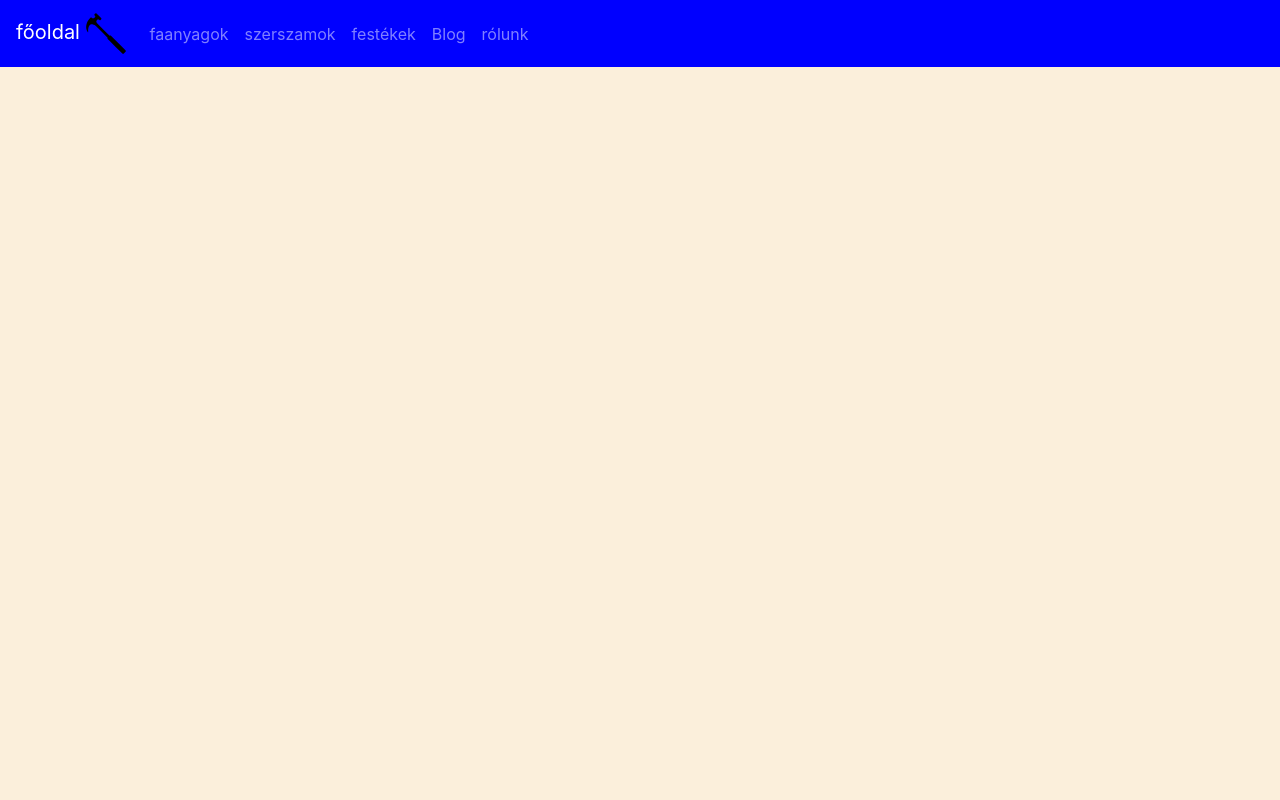
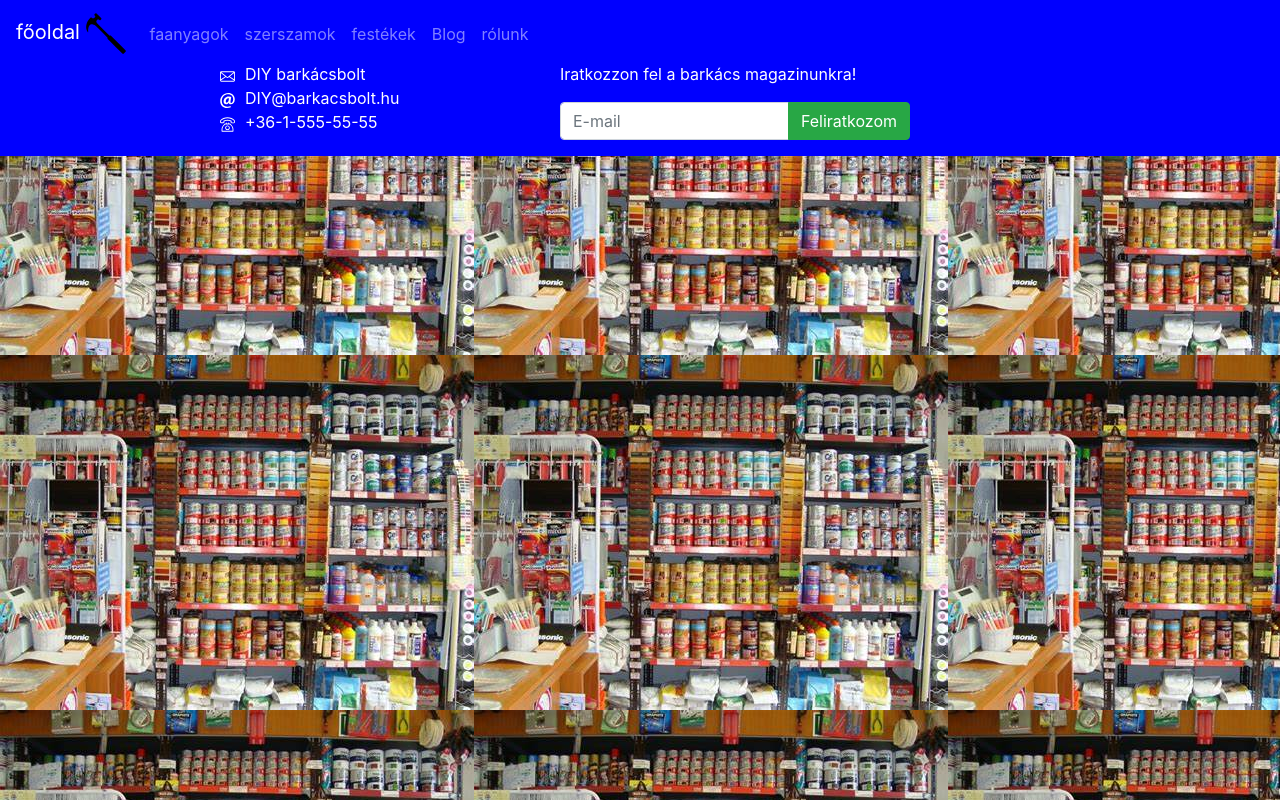
Before and after one commit to jankovicsdavid2/bartakszar, a plain HTML site: page király/index.html in a window 1280 px wide. Drawn offline with nearby package versions, Linux system fonts and the light colour scheme; a web font is replaced by a local one.

Commit message:
le ne merd másolni the geci szöllő

```diff
--- a/király/css/barkacs.css
+++ b/király/css/barkacs.css
@@ -2,6 +2,10 @@
 
 body:not(#home), .modal-body{
     background-color: #fbefdb;
+}
+
+body{
+    background-image:url(../pics/fő3.jpg)
 }
 
 /*Főoldal*/
@@ -76,7 +80,7 @@ a:hover{
 }
 
 .footer{
-    background-color: #1f5b25;
+    background-color: blue;
     color: white;
 }
 
--- a/király/index.html
+++ b/király/index.html
@@ -30,5 +30,34 @@
             </div>
         </div>
     </nav>
+
+
+    <div class="footer">
+        <footer class="container">
+            <div class="row">
+                <div class="col-sm-6 col-lg-4 offset-lg-1">
+                    <h2 class="mt-3">Elérhetőségek</h2>
+                    <ul>
+                        <li><img src="./pics/letter.svg" alt="">DIY barkácsbolt</li>
+                        <li><img src="./pics/email.svg" alt="">DIY@barkacsbolt.hu</li>
+                        <li><img src="./pics/telephone.svg" alt="">+36-1-555-55-55</li>
+                    </ul>
+                </div>
+                <div class="col-sm-6 col-lg-4">
+                    <h2 class="mt-3">barkács Magazin</h2>
+                    <p>Iratkozzon fel a barkács magazinunkra!</p>
+                    <form>
+                        <div class="input-group mb-3">
+                            <input type="text" id="email" class="form-control" placeholder="E-mail
+                            " aria-label="E-mail" aria-describedby="button-addon2">
+                            <div class="input-group-append">
+                                <button onclick="feliratkozas()" class="btn btn-success" type="button" id="button-addon2">Feliratkozom</button>
+                            </div>
+                        </div>
+                    </form>
+                </div>
+            </div>
+        </footer>
+     </div>
 </body>
 </html>
```
Also changed, not shown: király/pics/email.svg (added), király/pics/letter.svg (added), király/pics/telephone.svg (added).
